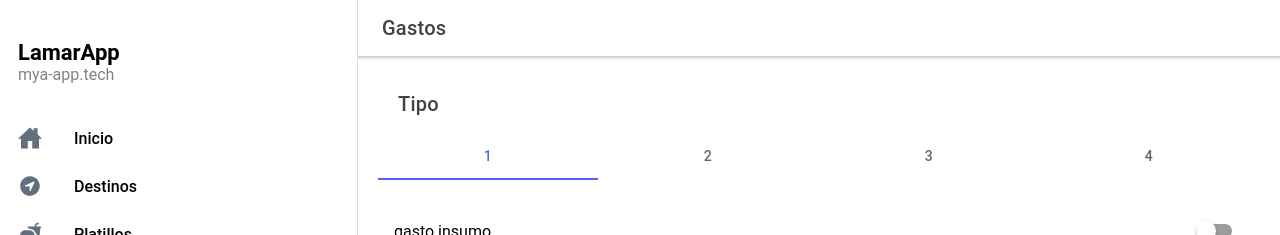
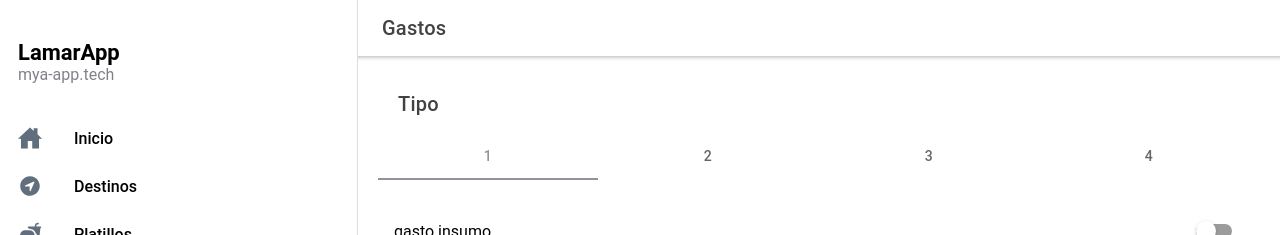
Before and after one commit to elgael06/front-control, a React (Create React App) app: page /page/Gastos in a window 1280 px wide. Shown: the top 235 px of the page. Built offline with nearby package versions, Linux system fonts and the light colour scheme.

Commit message:
opciones.

```diff
--- a/src/pages/Gastos/Gastos.tsx
+++ b/src/pages/Gastos/Gastos.tsx
@@ -22,13 +22,14 @@ const Gastos: React.FC = () => {
         onSelected(event.detail.value);
     }
 
-    const Selecciones = (name:string,index:number) => <IonSegmentButton key={name} value={name} title={name}>
+    const taps = (name:string,index:number) => <IonSegmentButton key={name} value={name} title={name}>
             <IonLabel>{index+1}</IonLabel>
     </IonSegmentButton>;
 
-    const pasoSeleccion = () => {
+    const PasoSeleccion = () => {
         if (selected == 'Tipo') return <Tipo />;
         else if (selected == 'Descripcion') return <Descripcion />;
+        else  return null;
     }
 
     return <Layout name='Gastos'>
@@ -36,11 +37,11 @@ const Gastos: React.FC = () => {
             <IonTitle>{selected}</IonTitle>
             </IonToolbar>
 
-        <IonSegment onIonChange={onchange} value={`${selected}`} color='tertiary' >
-        {opciones.map((value,index) => Selecciones(value,index))}
+        <IonSegment onIonChange={onchange} value={`${selected}`} color='primary' >
+        {opciones.map((value,index) => taps(value,index))}
         </IonSegment>
         <br />
-        {pasoSeleccion()}
+        <PasoSeleccion />
         <br />
     </Layout>
 }
```
